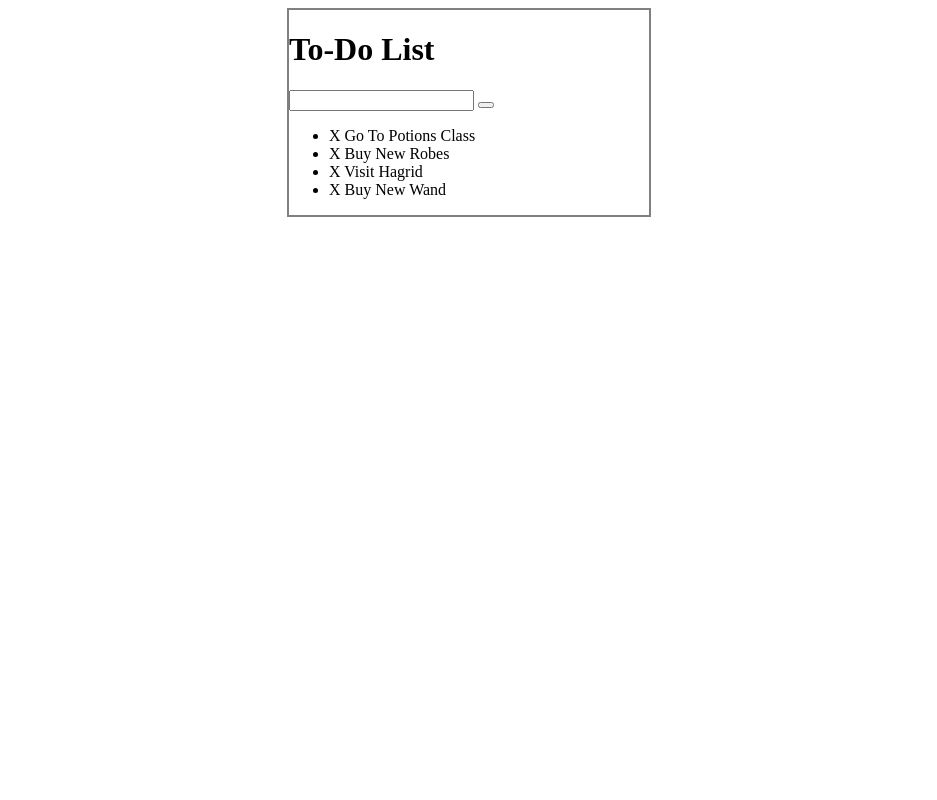
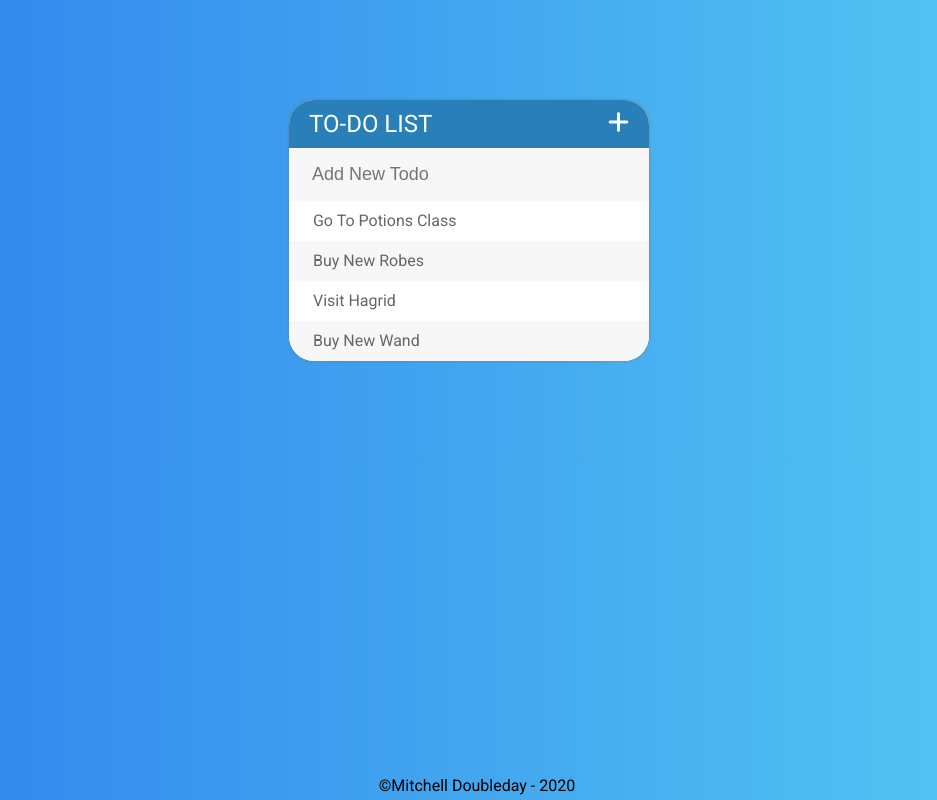
Before and after one commit to kerbzbm/projects, a plain HTML site: page jQuery_Learning/toDoApp/index.html in a window 1280 px wide. Shown: the whole page, without its empty margins (171-1108 px from the left). Drawn offline with Linux system fonts and the light colour scheme.

Commit message:
Fourth Commit - Final

```diff
--- a/jQuery_Learning/toDoApp/assets/css/toDoApp.css
+++ b/jQuery_Learning/toDoApp/assets/css/toDoApp.css
@@ -1,13 +1,107 @@
 body {
-    background: none;
-}
-#container {
-    width: 360px;
-    margin: 0 auto;
-    border: 2px solid gray;
+    font-family: 'Roboto';
+    background: #56CCF2;  /* fallback for old browsers */
+    background: -webkit-linear-gradient(to right, #2F80ED, #56CCF2);  /* Chrome 10-25, Safari 5.1-6 */
+    background: linear-gradient(to right, #2F80ED, #56CCF2); /* W3C, IE 10+/ Edge, Firefox 16+, Chrome 26+, Opera 12+, Safari 7+ */
 }
 
+h1 {
+    background-color: #2980B9;
+    font-weight: normal;
+    font-size: 24px;
+    color: white;
+    padding: 10px 20px 10px;
+    margin: 0;
+    text-transform: uppercase;
+    border-radius: 25px 25px 0 0;
+}
+
+ul {
+    list-style: none;
+    margin: 0;
+    padding: 0;
+}
+
+li {
+    background: white;
+    height: 40px;
+    line-height: 40px;
+    color: #666;
+}
+
+span {
+    background: #E74C3C;
+    height: 40px;
+    margin-right: 20px;
+    text-align: center;
+    color: white;
+    width: 0px;
+    display: inline-block;
+    transition: 0.2s linear;
+    opacity: 0;
+}
+
+input {
+    width: 100%;
+    box-sizing: border-box;
+    padding: 13px 13px 13px 20px;
+    font-size: 18px;
+    background: #F7F7F7;
+    color: #2980B9;
+    border: 3px solid rgba(0, 0, 0, 0);
+    border-radius: 0 0 0 25px;
+
+}
+
+p {
+    text-align: center;
+}
+
+#container {
+    position: relative;
+    width: 360px;
+    margin: 100px auto;
+    background: #F7F7F7;
+    box-shadow: 0 0 3px rgba(114, 111, 111, 0.747);
+    border: none;
+    border-radius: 25px;
+}
+
+#content-wrap {
+    padding-bottom: 2.5rem;
+}
+
+#footer {
+    position: absolute;
+    bottom: 0;
+    width: 100%;
+    height: 2.5rem;
+}
+
+li:last-of-type{
+    border-radius: 0 0 25px 25px;
+}
 .listCheck {
     color: gray;
     text-decoration: line-through;
 }
+
+li:nth-child(2n){
+    background: #F7F7F7;
+}
+
+.fa-plus {
+    float: right;
+}
+
+li:hover span {
+    width: 40px;
+    opacity: 1.0;
+}
+
+input:focus {
+    background: white;
+    border: 1.5px solid #2980B9;
+    outline: none;
+    border-radius: 0;
+}
--- a/jQuery_Learning/toDoApp/assets/js/toDoApp.js
+++ b/jQuery_Learning/toDoApp/assets/js/toDoApp.js
@@ -1,7 +1,29 @@
-$("li").on("click",function(){
+//Click on item, checks off list item.
+$("ul").on("click", "li", function(){
     $(this).toggleClass("listCheck");
 });
 
-$("span").on("click",function(){
-    $(this).toggleClass("listCheck");
+//Click on X to delete specific list item.
+$("ul").on("click", "span",function(e){
+    $(this).parent().fadeOut(500,function(){
+        $(this).remove();
+    });
+        e.stopPropagation();
 });
+
+//Add new items to list through text input.
+$("input[type='text']").keypress(function(e){
+    if (e.which === 13){
+        //Grabs text input
+        let toDoText = $(this).val();
+        //Clears input text
+        $(this).val("");
+        //Appends new list item
+        $("ul").append("<li><span><i class='fa fa-trash'></i> </span>" + toDoText + "</li>");
+    }
+});
+
+//Hide Input element on click
+$(".fa-plus").click(function(){
+    $("input[type='text']").fadeToggle();
+});
--- a/jQuery_Learning/toDoApp/index.html
+++ b/jQuery_Learning/toDoApp/index.html
@@ -5,20 +5,22 @@
     <meta name="viewport" content="width=device-width, initial-scale=1.0">
     <title>Todo App</title>
     <link rel="stylesheet" type="text/css" href="assets/css/toDoApp.css">
+    <link href="https://fonts.googleapis.com/css2?family=Roboto&display=swap" rel="stylesheet">
     <script src="https://kit.fontawesome.com/6e4d26144b.js" crossorigin="anonymous"></script>
 </head>
 <body>
     <div id="container">
-        <h1>To-Do List</h1>
-        <input type="text">
-        <button></button>
-        <ul>
-            <li><span>X</span> Go To Potions Class</li>
-            <li><span>X</span> Buy New Robes</li>
-            <li><span>X</span> Visit Hagrid</li>
-            <li><span>X</span> Buy New Wand</li>
-        </ul>
+            <h1>To-Do List<i class="fas fa-plus"></i></h1>
+            <input type="text" placeholder="Add New Todo" maxlength="30">
+
+            <ul>
+                <li><span><i class="fa fa-trash"></i></span> Go To Potions Class</li>
+                <li><span><i class="fa fa-trash"></i></span> Buy New Robes</li>
+                <li><span><i class="fa fa-trash"></i></span> Visit Hagrid</li>
+                <li><span><i class="fa fa-trash"></i></span> Buy New Wand</li>
+            </ul>
     </div>
+    <footer id="footer"><p>&#169;Mitchell Doubleday - 2020</p></footer>
     <script src = "assets/js/lib/jquery-3.5.1.js"></script>
     <script src="assets/js/toDoApp.js"></script>
 </body>
```
